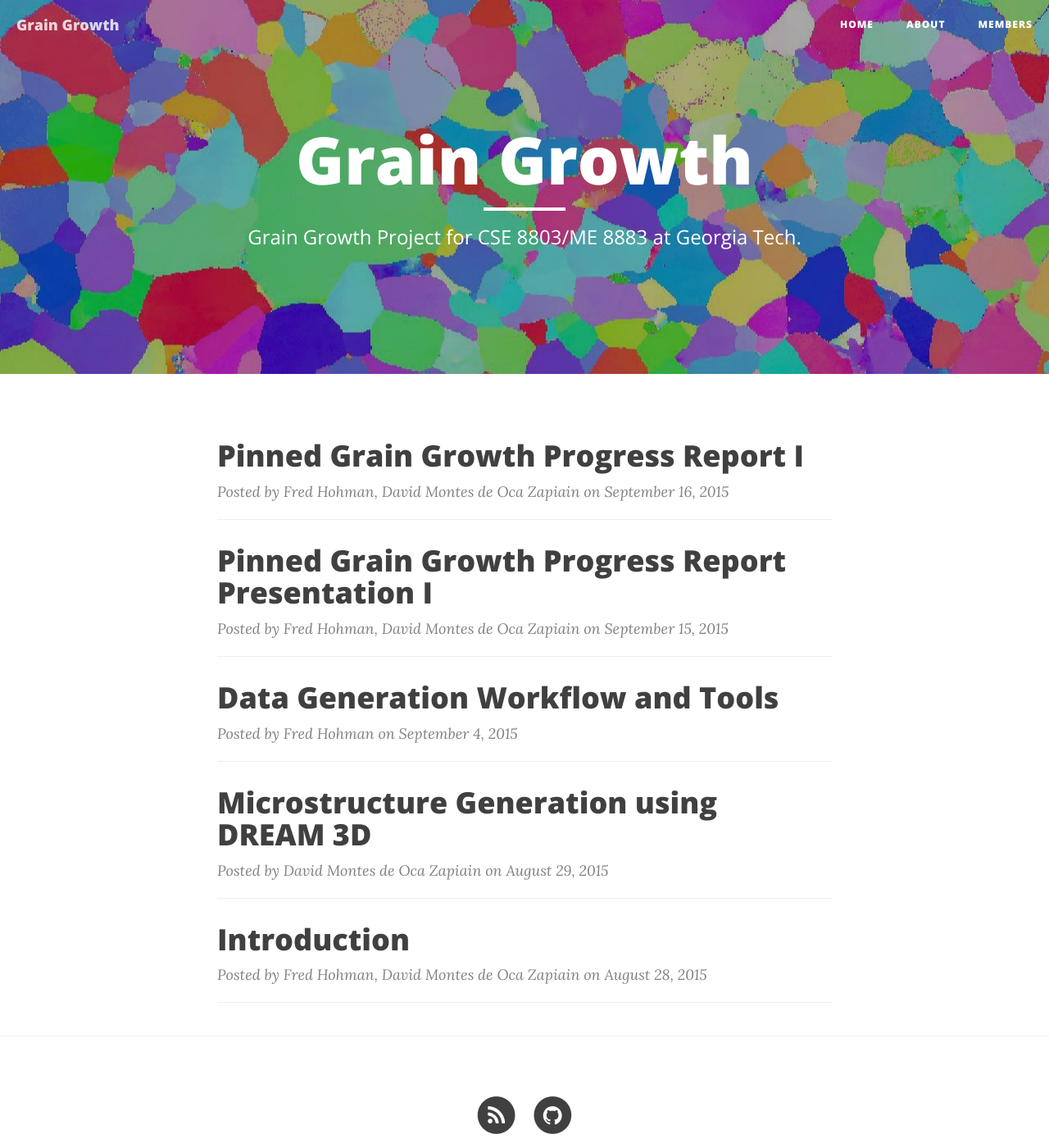
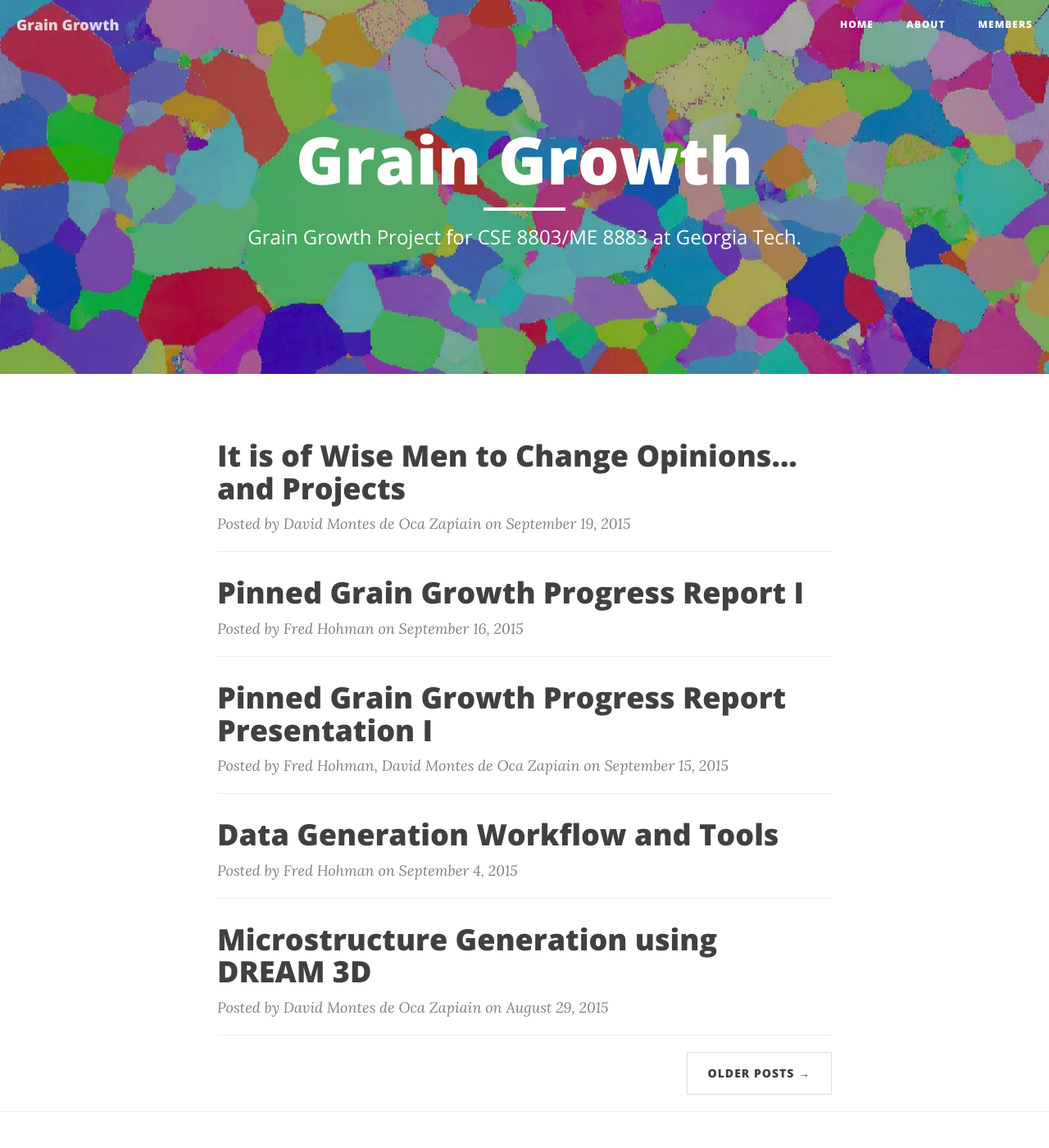
Before and after one commit to Materials-Informatics-Class-Fall2015/MIC-grain-growth, a Jekyll site: the page built from index.html, in a window 1280 px wide and 1400 px high. Shown: the whole window at 82% size. Built offline with Jekyll 4.4.1, drawn with Linux system fonts in a browser that asks for light colours; nearby versions of some CDN libraries; the list of posts is cut into pages by our own code; part of the change alters nothing that is shown.

Commit message:
new blog post

```diff
--- a/_posts/2015-09-16-grain-growth-progress-report-i.md
+++ b/_posts/2015-09-16-grain-growth-progress-report-i.md
@@ -2,7 +2,7 @@
 layout:     post
 title:     	Pinned Grain Growth Progress Report I
 date:      	2015-09-16
-author:     Fred Hohman, David Montes de Oca Zapiain
+author:     Fred Hohman
 ---
 
 This is the post equivalent of the presentation given for our first progress report.
@@ -32,7 +32,6 @@ This is the post equivalent of the presentation given for our first progress rep
 ## Inputs and Outputs
 
 * We have an initial random Microstructure to which we are going to place various different distributions of precipitates.
-
 	1. Random
 	2. Uniform
 	3. Clustered
@@ -72,7 +71,6 @@ Goal: one button that does it all.
 We are varying 3 variables in our simulations
 
 1. Pin size/shape:
-
 	* 0 neighbor cube (single voxel, 1x1x1)
 	* 1 neighbor cube (3x3x3)
 	* 2x2x2 cube
--- /dev/null
+++ b/_posts/2015-09-19-it-is-of-wise-men-to-change-opinions-and-projects.md
@@ -0,0 +1,45 @@
+---
+layout:     post
+title:      It is of Wise Men to Change Opinions... and Projects
+date:       2015-09-19
+author:     David Montes de Oca Zapiain
+---
+
+The purpose of this blog post is to inform our followers of a slight modification in our project. This modification, but we should call it zeroing instead since we are narrowing our focus, came after discussing our project with Dr. Kalidindi.
+
+We have decided to focus now on a very specific type of grain growth: we will be looking at “pinned” grain growth. This is the phenomenon that occurs when a distribution of insoluble precipitates is added to the microstructure of interest.
+
+I will start by giving a brief background theory regarding grain growth. The driving force that causes a grain to grow is the interfacial grain boundary. In an ideal world all the grains grow at the same rate. Thus an increase in the average grain size will also imply the disappearance of some grains, usually the smaller ones, since the sum of the individual grain sizes is a constant number.
+
+The addition of insoluble particles affect grain growth since they “pin”, i.e. deter, the growth of a grain because they reduce the surface area when a boundary crosses path with it. Other researchers have been adding these precipitates to metals with the desire to control the final grain size of the microstructure. Even though this is a well-established practice the theory of it is still not well understood.
+
+Please refer to these two and papers if you want a deeper understanding of the theory of Grain Growth ([paper 1][paper1], [paper 2][paper2]). We suggest these papers since are the ones our team used as a literature review to understand grain growth and also detail with the theory of grain growth with precipitates.
+
+The main points of these papers are the following:
+
+1. There is a critical radius size for the precipitates that allows for a pinned grain to grow dependent on:
+	* Volume Fraction of the precipitate
+	* Heterogeneity of the matrix
+	* Matrix grain size.
+
+2. There is a critical ratio between the sizes of neighboring grains that will allow a grain to grow.
+3. There are 2 critical sizes on the grain that will allow for a grain to grow normally, at the same rate as their neighbors, or abnormally, at a faster rate.
+
+As mentioned before precipitates affect the growth rate of a microstructure and can cause abnormal growth which can eventually lead to a abnormal distribution of grain size. The following image depicts it very clearly.
+
+![Generated Micro-Structure]({{ site.url }}/MIC-grain-growth/img/blogpostimages/bp2/1.png)
+
+Furthermore, theory does mention mentions how a distribution of precipitates will affect the final grain size—it just mentions some vague ratio about size.
+
+Therefore the current way to know what the final grain size distribution will be is to generate a microstructure, input it in SPPARKS (see previous blog posts to learn more about this open-source code) and finally calculate that grain size distribution.
+
+The goal of our project is now to use Data Science approach to identify the correlations between a certain distribution of particles and its final grain size distribution.
+
+The following image sums up this goal.
+
+![Generated Micro-Structure]({{ site.url }}/MIC-grain-growth/img/blogpostimages/bp2/2.png)
+
+Please be on the lookout for the next posts since we will detail the distributions of precipitates used and also our preliminary results regarding our first simulations.
+
+[paper1]: http://www.jstor.org/stable/2415406?seq=1#page_scan_tab_contents
+[paper2]: http://www.sciencedirect.com/science/article/pii/0001616065902002
```
Also changed, not shown: img/blogpostimages/bp2/1.png (added), img/blogpostimages/bp2/2.png (added).
